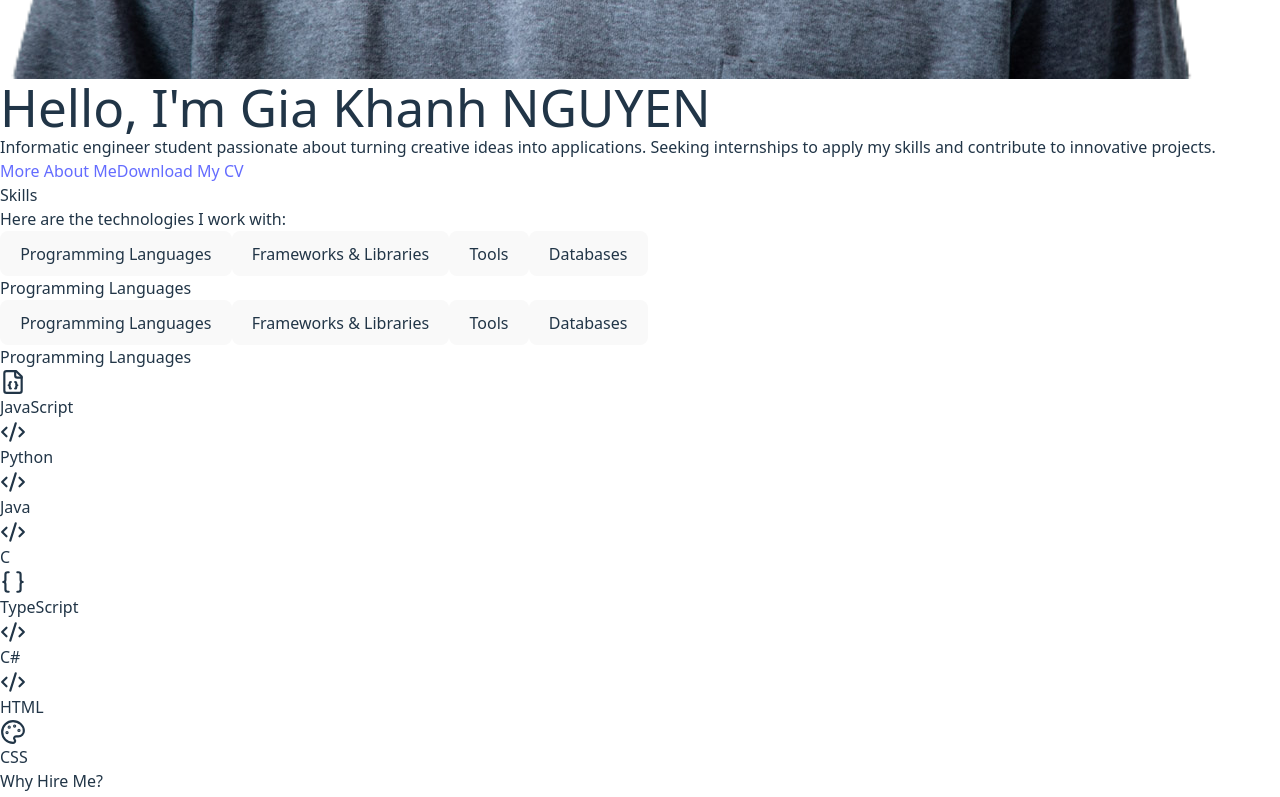
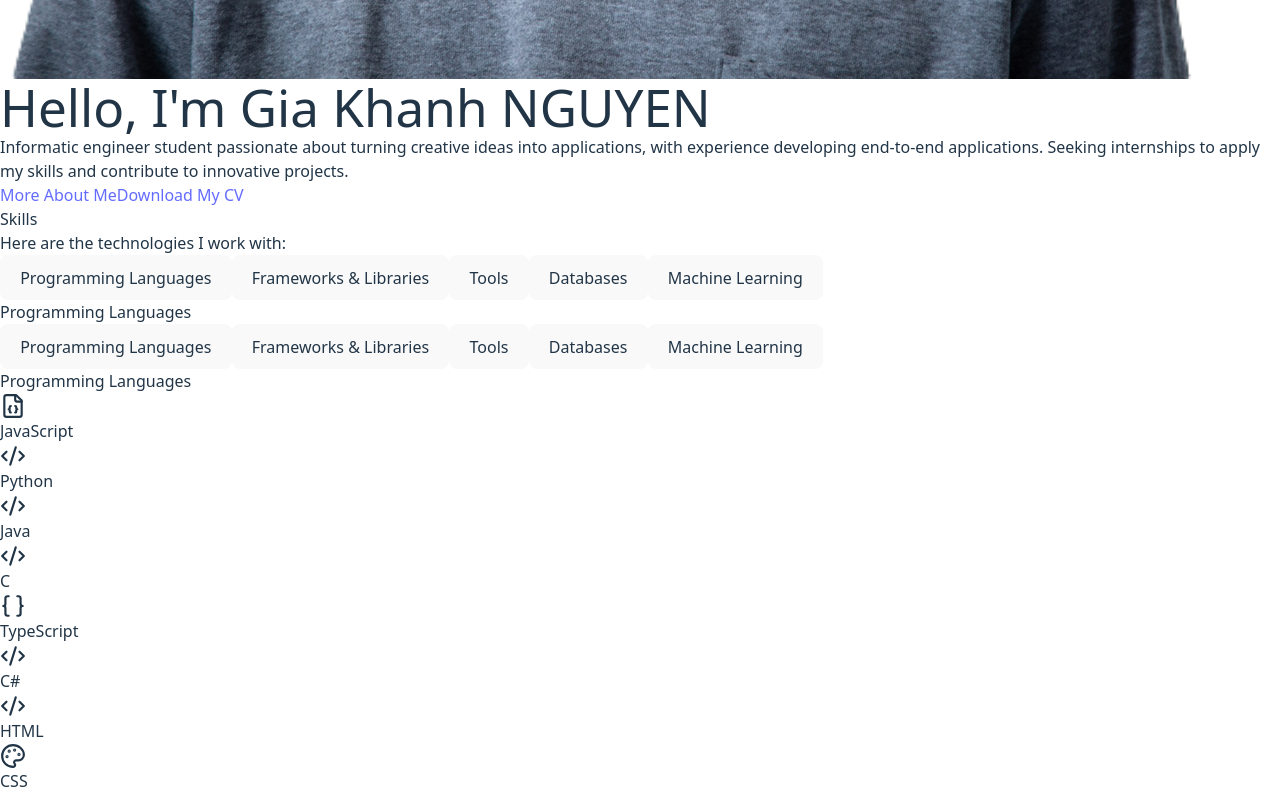
Before and after one commit to darkha03/my-portfolio, a React (Vite) app: page / in a window 1280 px wide. Shown: the part 1400-2197 px from the top of the page. Built offline with nearby package versions, Linux system fonts and the light colour scheme.

Commit message:
update machine learning skill

```diff
--- a/src/components/Skills.jsx
+++ b/src/components/Skills.jsx
@@ -32,13 +32,26 @@ export const Skills = () => {
       { name: "Git", icon: GitBranch },
       { name: "GitHub", icon: Github },
       { name: "Proxmox", icon: Server },
-      { name: "Docker", icon: Container }
+      { name: "Docker", icon: Container },
+      { name: "Linux", icon: Server },
+      { name: "Grafana", icon: Server },
+      { name: "Nginx", icon: Server },
+      { name: "Prometheus", icon: Server }
     ],
     databases: [
       { name: "MongoDB", icon: Database },
       { name: "PostgreSQL", icon: Database },
       { name: "MySQL", icon: Database },
       { name: "Cloudinary", icon: Cloud }
+    ],
+    machine_learning: [
+      { name: "TensorFlow", icon: Code2 },
+      { name: "PyTorch", icon: Code2 },
+      { name: "Keras", icon: Code2 },
+      { name: "Scikit-learn", icon: Code2 },
+      { name: "XGBoost", icon: Code2 },
+      { name: "Pandas", icon: Code2 ,},
+      { name: "NumPy", icon: Code2 },
     ]
   };
 
@@ -84,7 +97,7 @@ export const Skills = () => {
         <p className="text-gray-700">{copy.skills.subtitle}</p>
         {/* Mobile category tabs under header */}
         <div className="md:hidden grid grid-cols-2 gap-2 mt-6">
-          {['programming','frameworks','tools','databases'].map(key => (
+          {['programming','frameworks','tools','databases','machine_learning'].map(key => (
             <button
               key={key}
               onClick={() => handleSelect(key)}
@@ -99,7 +112,7 @@ export const Skills = () => {
           <h3 className="text-xl font-semibold text-red-600">{categoryTitles[activeCategory]}</h3>
         </div>
         <div className="hidden md:flex md:col-start-1 md:row-start-2 flex-col gap-2 sticky top-24 h-fit text-left pt-2">
-          {['programming','frameworks','tools','databases'].map(key => (
+          {['programming','frameworks','tools','databases','machine_learning'].map(key => (
             <button
               key={key}
               onClick={() => handleSelect(key)}
@@ -114,6 +127,7 @@ export const Skills = () => {
           {activeCategory === 'frameworks' && renderSkillCategory(categoryTitles.frameworks, skillCategories.frameworks)}
           {activeCategory === 'tools' && renderSkillCategory(categoryTitles.tools, skillCategories.tools)}
           {activeCategory === 'databases' && renderSkillCategory(categoryTitles.databases, skillCategories.databases)}
+          {activeCategory === 'machine_learning' && renderSkillCategory(categoryTitles.machine_learning, skillCategories.machine_learning)}
         </div>
       </div>
     </div>
--- a/src/data/projectsData.js
+++ b/src/data/projectsData.js
@@ -130,8 +130,8 @@ export const projectsData = [
       • Modeled domain entities with SQLAlchemy and managed schema evolution with Flask-Migrate (Alembic).
       • Styled responsive frontend using Bootstrap for mobile-friendly interface
       • Secured the infrastructure using an Nginx reverse proxy with HTTPS, maintained system stability with 73% unit test coverage.
-      • Implemented Docker containerization (multi-stage builds) and established automated deployment pipelines via GitHub Actions to a DigitalOcean VPS
-      • Monitored application performance and reliability post-deployment with Grafana, ensuring a seamless user experience with minimal downtime`,
+      • Implemented Docker containerization (multi-stage builds) and established automated deployment pipelines via GitHub Actions to a VPS
+      • Monitored application performance and reliability post-deployment with Grafana`,
     technologies: ["Python", "Flask", "PosgreSQL", "Docker", "GitHub Actions", "Nginx", "SQLAlchemy", "Grafana"],
     github: "https://github.com/darkha03/MyCount",
     demo: "https://mycount.online/",
@@ -154,7 +154,7 @@ export const projectsData = [
       • Frontend responsive avec Bootstrap
       • Sécurisation de l'infrastructure avec Nginx en reverse proxy HTTPS ; maintien de la stabilité du système avec 73% de couverture de tests unitaires.
       • Containerisation Docker (multi-stage builds) et pipelines de déploiement automatisés via GitHub Actions vers un VPS DigitalOcean
-      • Surveillance des performances et de la fiabilité post-déploiement avec Grafana, assurant une expérience utilisateur fluide avec un temps d'arrêt minimal`,
+      • Surveillance des performances et de la fiabilité post-déploiement avec Grafana`,
       },
     },
   },
@@ -180,5 +180,57 @@ export const projectsData = [
         • Pilotage d'une équipe projet multidisciplinaire, définition de l'architecture cible, répartition des tâches, et réalisation de revues de code pour assurer la qualité du projet`,
       },
     },
+  },
+  {
+    id: 7,
+    title: "Kaggle Challenges",
+    description: "Participated in various Kaggle competitions to apply machine learning techniques on real-world datasets.",
+    details: `• Competed in multiple Kaggle competitions, applying machine learning algorithms to solve real-world problems
+      • Utilized Python libraries such as Pandas, Scikit-learn, and XGBoost for data preprocessing, feature engineering, and model training
+      • Analyzed datasets, handled missing values, and performed exploratory data analysis to gain insights
+      • Achieved a overall 90% accuracy, demonstrating strong problem-solving and data science skills`,
+    technologies: ["Python", "Pandas", "Scikit-learn", "XGBoost", "Machine Learning", "Data Analysis", "NumPy", "TensorFlow", "PyTorch", "Keras"],
+    github: "https://github.com/darkha03/Kaggle_Challenges",
+    image: "/projects/project7.png",
+    duration: "2026 - Present",
+    gallery: [
+      "/projects/project7.png"
+    ],
+    translations: {
+      fr: {
+        title: "Défis Kaggle",
+        description: "Participation à divers concours Kaggle pour appliquer des techniques de machine learning sur des datasets réels.",
+        details: `• Participation à plusieurs compétitions Kaggle, appliquant des algorithmes de machine learning pour résoudre des problèmes réels
+        • Utilisation de bibliothèques Python telles que Pandas, Scikit-learn, et XGBoost pour le prétraitement des données, l'ingénierie des fonctionnalités, et l'entraînement de modèles
+        • Analyse des datasets, gestion des valeurs manquantes, et réalisation d'analyses exploratoires pour obtenir des insights
+        •  Atteinte d'une précision globale de 90%, démontrant de solides compétences en résolution de problèmes et en data science`,
+      },
+    },
+  },
+  {
+    id: 8,
+    title: "Naruto Jutsu Detection",
+    description: "A computer vision project to detect and classify Naruto jutsu hand signs using deep learning.",
+    details: `• Developed a computer vision model to detect and classify Naruto jutsu hand signs using convolutional neural networks (CNNs)
+      • Collected and annotated a dataset of hand sign images for training and evaluation
+      • Implemented a prediction stabilization, and a stateful, error-tolerant sequence matcher to recognize from noisy frame predictions.
+      • Optimized the detection pipeline to reduce latency up to 50% for low-latency (<30ms) performance`,
+    technologies: ["Python", "TensorFlow", "Computer Vision", "Deep Learning", "YOLO", "OpenCV"],
+    github: "https://github.com/darkha03/Naruto_Jutsu_Detection",
+    image: "/projects/project8.png",
+    duration: "2026 - Present",
+    gallery: [
+      "/projects/project8.png"
+    ],
+    translations: {
+      fr: {
+        title: "Détection de Jutsu Naruto",
+        description: "Un projet de vision par ordinateur pour détecter et classifier les signes de main des jutsu de Naruto en utilisant le deep learning.",
+        details: `• Développement d'un modèle de vision par ordinateur pour détecter et classifier les signes de main des jutsu de Naruto en utilisant des réseaux de neurones convolutionnels (CNNs)
+        • Collecte et annotation d'un dataset d'images de signes de main pour l'entraînement et l'évaluation
+        • Implémentation d'une stabilisation des prédictions et d'un séquenceur à état, tolérant les erreurs pour reconnaître à partir de prédictions de frames bruitées.
+        • Optimisation du pipeline de détection pour réduire la latence jusqu'à 50% afin d'obtenir des performances à faible latence (<30ms)`,
+      },
+    },
   }
 ];
--- a/src/i18n.jsx
+++ b/src/i18n.jsx
@@ -9,7 +9,7 @@ const translations = {
       greeting: "Hello, I'm",
       nameHighlight: "Gia Khanh NGUYEN",
       description:
-        "Informatic engineer student passionate about turning creative ideas into applications. Seeking internships to apply my skills and contribute to innovative projects.",
+        "Informatic engineer student passionate about turning creative ideas into applications, with experience developing end-to-end applications. Seeking internships to apply my skills and contribute to innovative projects.",
       aboutCta: "More About Me",
       cvCta: "Download My CV",
     },
@@ -21,6 +21,7 @@ const translations = {
         frameworks: "Frameworks & Libraries",
         tools: "Tools",
         databases: "Databases",
+        machine_learning: "Machine Learning",
       },
     },
     whyHire: {
@@ -35,7 +36,7 @@ const translations = {
     },
     offer: {
       title: "What I Offer",
-      subtitle: "Here's how I can help bring your ideas to life:",
+      subtitle: "As a Jack-of-all-Trade, here's how I can help bring your ideas to life:",
       services: [
         {
           title: "Frontend Development",
@@ -49,6 +50,14 @@ const translations = {
           title: "UI/UX Design",
           description: "Designing user-friendly interfaces that are clean, modern, and accessible.",
         },
+        {
+          title: "Machine Learning",
+          description: "Applying machine learning techniques to solve problems and extract insights from data.",
+        },
+        {
+          title: "DevOps & Deployment",
+          description: "Containerization with Docker, CI/CD pipelines, and cloud deployment for reliable applications.",
+        }
       ],
     },
     education: {
@@ -80,7 +89,7 @@ const translations = {
       greeting: "Bonjour, je suis",
       nameHighlight: "Gia Khanh NGUYEN",
       description:
-        "Étudiant ingénieur en informatique, passionné par la création d'applications. Je cherche un stage pour appliquer mes compétences et contribuer à des projets innovants.",
+        "Étudiant ingénieur en informatique, passionné par la création d'applications, avec une expérience dans le développement d'applications de bout en bout. Je cherche un stage pour appliquer mes compétences et contribuer à des projets innovants.",
       aboutCta: "En savoir plus",
       cvCta: "Télécharger mon CV",
     },
@@ -92,6 +101,7 @@ const translations = {
         frameworks: "Frameworks et bibliothèques",
         tools: "Outils",
         databases: "Bases de données",
+        machine_learning: "Machine Learning",
       },
     },
     whyHire: {
@@ -106,7 +116,7 @@ const translations = {
     },
     offer: {
       title: "Ce que je propose",
-      subtitle: "Voici comment je peux concrétiser vos idées :",
+      subtitle: "En tant que touche-à-tout, voici comment je peux aider à concrétiser vos idées :",
       services: [
         {
           title: "Développement Frontend",
@@ -120,6 +130,14 @@ const translations = {
           title: "Design UI/UX",
           description: "Interfaces modernes, épurées et accessibles pour une bonne expérience utilisateur.",
         },
+        {
+          title: "Machine Learning",
+          description: "Application de techniques de machine learning pour résoudre des problèmes et extraire des insights à partir de données.",
+        },
+        {
+          title: "DevOps & Déploiement",
+          description: "Containerisation avec Docker, pipelines CI/CD, et déploiement cloud pour des applications fiables.",
+        }
       ],
     },
     education: {
```
